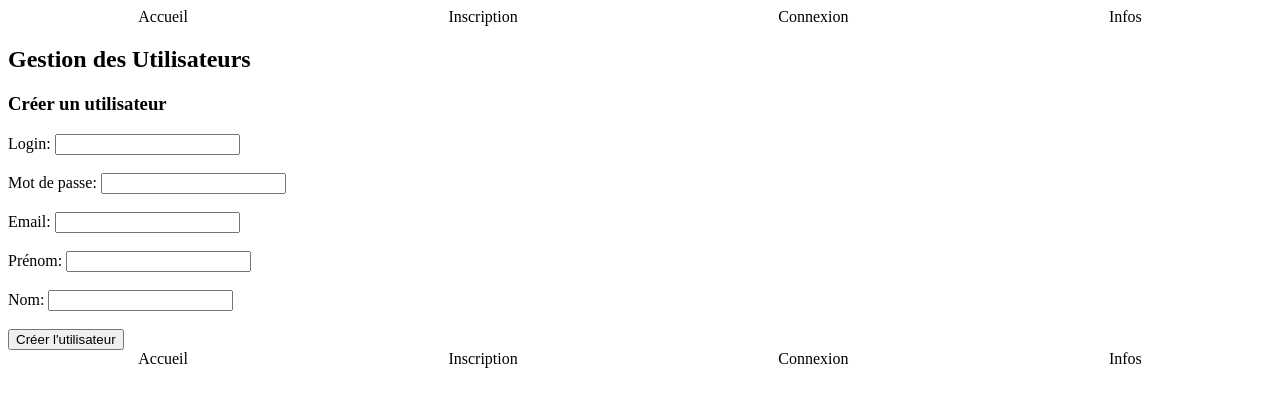
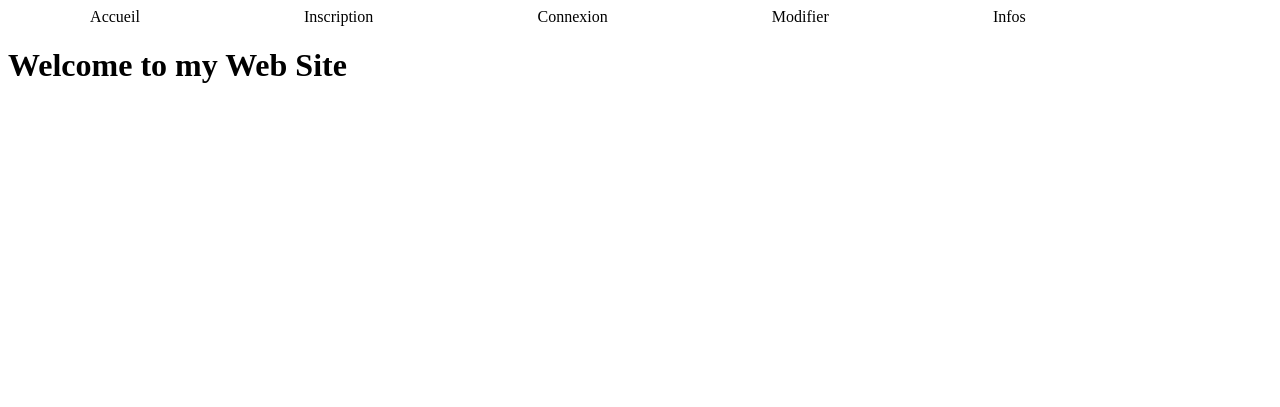
Before and after one commit to Maiilaa/classes-php, a PHP site: page / in a window 1280 px wide. Shown: the top 407 px of the page. Run offline with PHP 8.4, Linux system fonts and the light colour scheme.

Commit message:
ajout de modifier

```diff
--- a/User.php
+++ b/User.php
@@ -121,43 +121,3 @@ class User {
     }
 }
 ?>
-
-
-
-<!DOCTYPE html>
-<html lang="fr">
-<head>
-    <meta charset="UTF-8">
-    <meta name="viewport" content="width=device-width, initial-scale=1.0">
-    <title>CRUD Utilisateur</title>
-</head>
-<body>
-    <header>
-        <?php include  '_header.php';?>
-    </header>
-    <main>
-        <h2>Gestion des Utilisateurs</h2>
-        <!-- Formulaire de création d'utilisateur -->
-        <form action="index.php" method="POST">
-            <h3>Créer un utilisateur</h3>
-            <label for="login">Login:</label>
-            <input type="text" id="login" name="login" required><br><br>
-
-            <label for="password">Mot de passe:</label>
-            <input type="password" id="password" name="password" required><br><br>
-
-            <label for="email">Email:</label>
-            <input type="email" id="email" name="email" required><br><br>
-
-             <label for="firstname">Prénom:</label>
-            <input type="text" id="firstname" name="firstname" required><br><br>
-
-            <label for="lastname">Nom:</label>
-            <input type="text" id="lastname" name="lastname" required><br><br>
-
-            <input type="submit" name="create" value="Créer l'utilisateur">
-        </form>
-    </main>
-
-</body>
-</html>
--- a/_header.php
+++ b/_header.php
@@ -10,9 +10,11 @@
     <header>
             <ul>
                 <li class="headertitre"><a href="index.php">Accueil</a></li>
-                <li class="headertitre"><a href="User.php">Inscription</a></li>
+                <li class="headertitre"><a href="register.php">Inscription</a></li>
                 <li class="headertitre"><a href="login.php">Connexion</a></li>
+                <li class="headertitre"><a href="modifier.php">Modifier</a></li>
                 <li class="headertitre"><a href="infos.php">Infos</a></li>
+                <li class="headertitre"><a href=""></a></li>
             </ul>
 
     </header>
--- a/index.php
+++ b/index.php
@@ -28,9 +28,9 @@ if ($_SERVER['REQUEST_METHOD'] == 'POST') {
     <title>Document</title>
 </head>
 <body>
-    <header>
-        <?php include  '_header.php';?>
-    </header>
-
+    <?php include_once '_header.php'; ?>
+    <main>
+        <h1>Welcome to my Web Site</h1>
+    </main>
 </body>
 </html>
--- a/login.php
+++ b/login.php
@@ -1,12 +1,11 @@
 <?php
 session_start();
-
+include 'user.php';
 
 $localhost = "localhost";
 $user = "root";
 $password = "";
 $database = "classes";
-
 $userObj = new User($localhost, $user, $password, $database);
 
 if ($_SERVER['REQUEST_METHOD'] == 'POST') {
```
Also changed, not shown: modifier.php (added, +36 -0 lines), register.php (added, +36 -0 lines), Assets/css/header.css (line endings or trailing spaces), essai.php (added).
